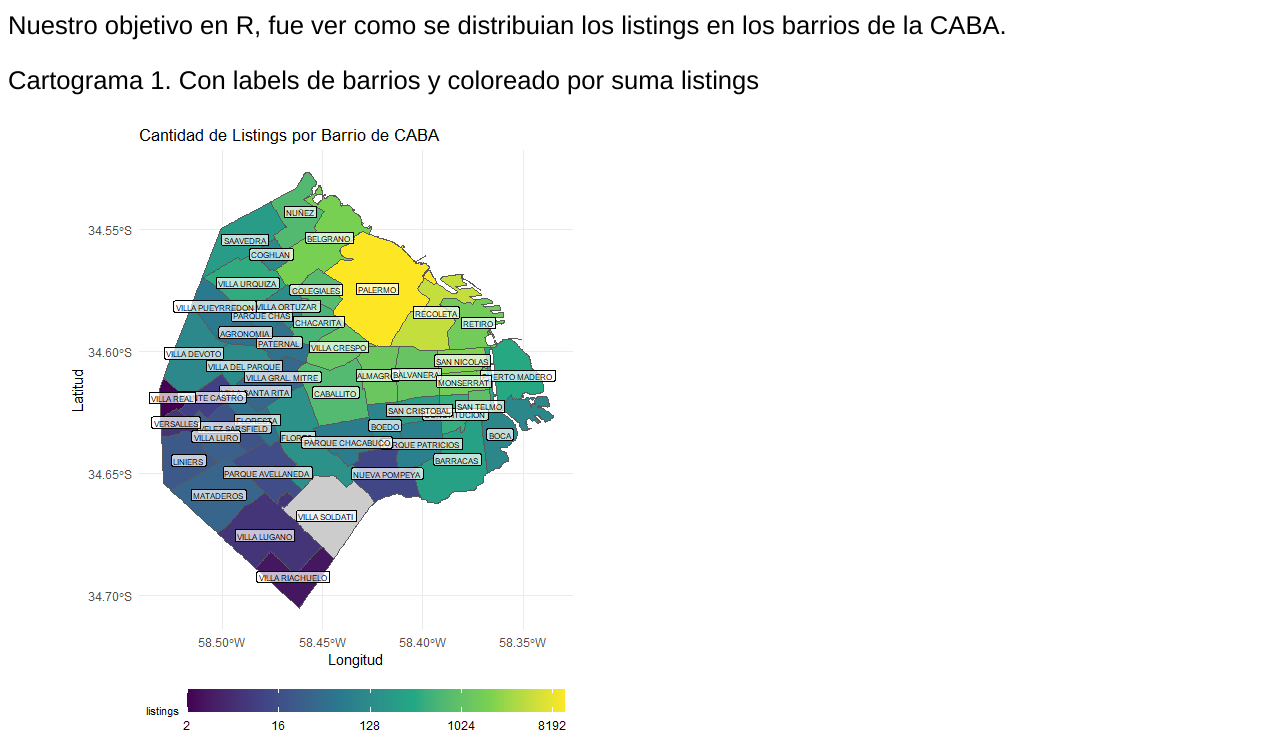
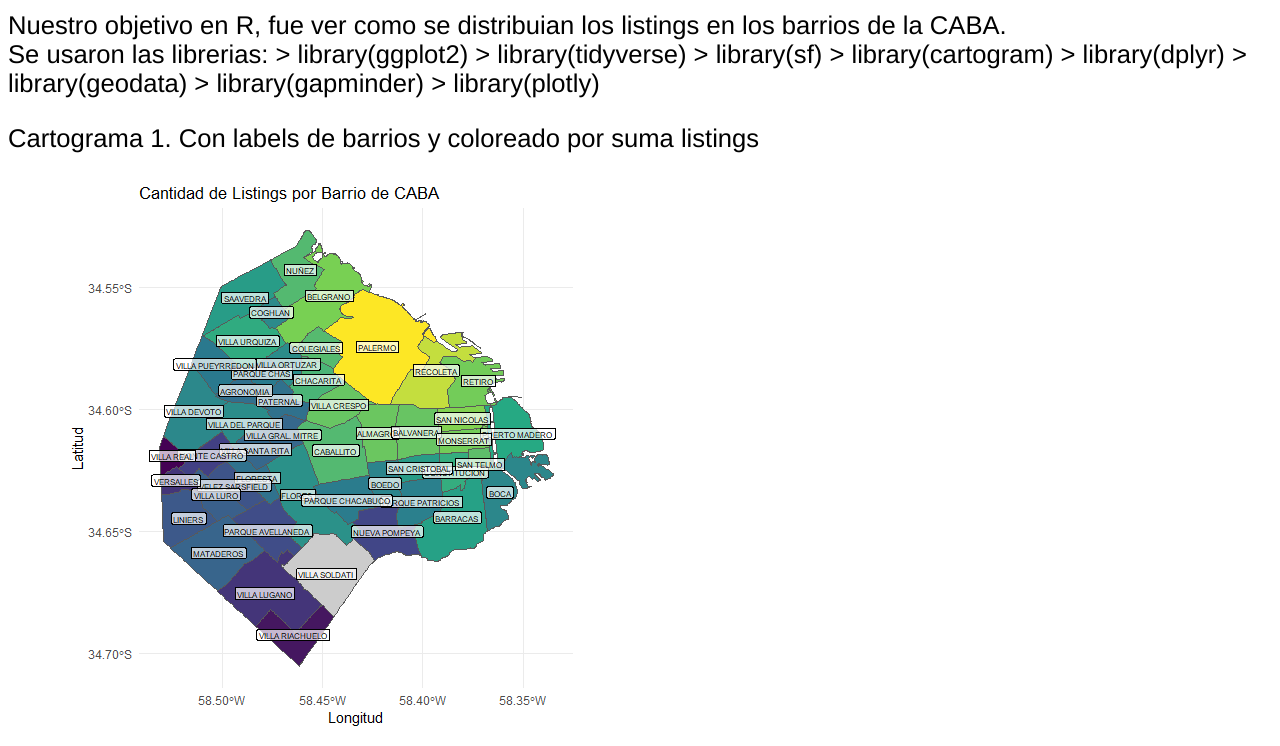
Before and after one commit to lrosasITBA/TPFinal_Rosas_Pellegrino, a website: page VisualsR.html in a window 1280 px wide. Shown: the part 290-1036 px from the top of the page. Drawn offline with Linux system fonts and the light colour scheme.

Commit message:
Update VisualsR.html

```diff
--- a/VisualsR.html
+++ b/VisualsR.html
@@ -40,6 +40,15 @@ p {
 </p>
 <h2><h2>1. Visualizaciones en R </h2></h2>
 <p>Nuestro objetivo en R, fue ver como se distribuian los listings en los barrios de la CABA. <br>
+  Se usaron las librerias:
+> library(ggplot2)
+> library(tidyverse)
+> library(sf)
+> library(cartogram)
+> library(dplyr)
+> library(geodata)
+> library(gapminder)
+> library(plotly) <br>
 </p>
 <p>
   Cartograma 1. Con labels de barrios y coloreado por suma listings <br>
```
